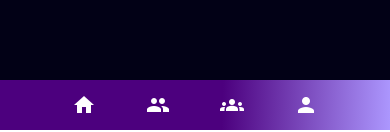
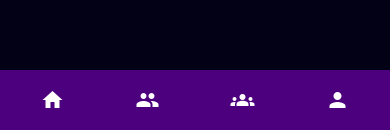
Before and after one commit to Siuss/gamerly-frontend, a React Native app: screen /busquedaAvanzada in a window 390 px wide. Shown: the part 714-846 px from the top of the page. Built offline with nearby package versions, Linux system fonts and the light colour scheme; what hex-to-rgba would draw is missing.

Commit message:
Se quita la etiqueta 'Gradiente' y se pasan los estilos y 'props' a la etiqueta 'View'.

```diff
--- a/src/componentes/bloques/Navbar.jsx
+++ b/src/componentes/bloques/Navbar.jsx
@@ -47,12 +47,12 @@ const NavBar = (props) => {
         return null;
     }
   return (
-      <Gradiente
-          variante="gradienteHorizontal"
-          style={[styles.navBar, style]}
-          {...restProps}
-      >
-        <View style={styles.contenido}>
+      // <Gradiente
+      //     variante="gradienteHorizontal"
+      //     style={[styles.navBar, style]}
+      //     {...restProps}
+      // >
+        <View style={[styles.navBar, styles.contenido]} {...restProps}>
           <Pressable
               style={({ pressed }) => [
                 styles.botonDeNavegacion,
@@ -134,7 +134,7 @@ const NavBar = (props) => {
             />
           </Pressable>
         </View>
-      </Gradiente>
+      // </Gradiente>
   );
 };
 
```
